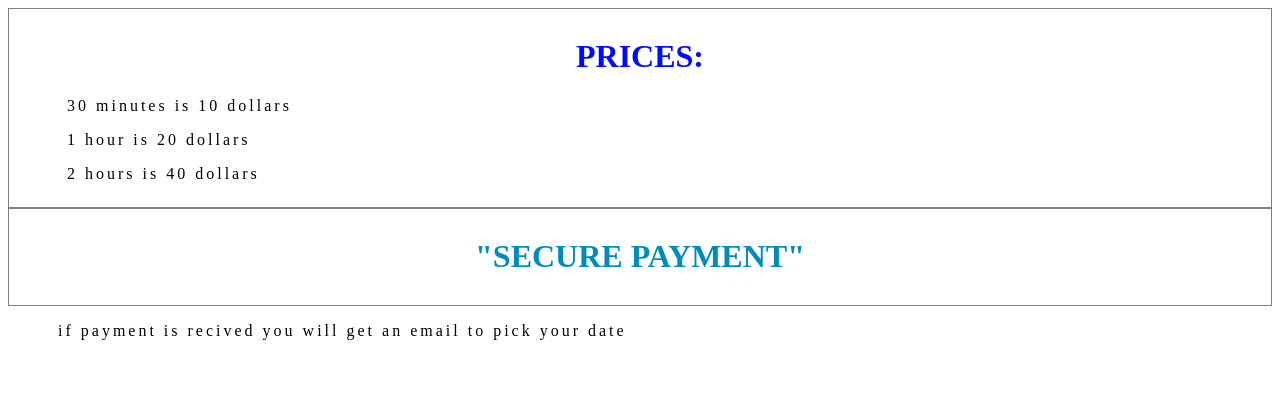
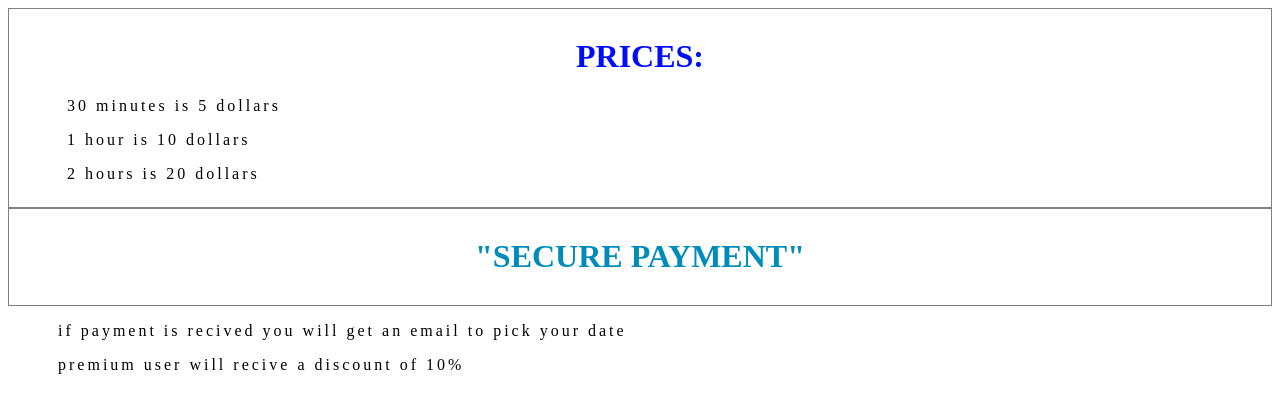
Before and after one commit to therocketcrafter/Lavaproductions, a plain HTML site: page prices.html in a window 1280 px wide. Drawn offline with Linux system fonts and the light colour scheme.

Commit message:
Update prices.html

```diff
--- a/prices.html
+++ b/prices.html
@@ -28,10 +28,10 @@ a {
 <body>
 <div>
   <h1>Prices:</h1>
-  <p>30 minutes is 10 dollars
+  <p>30 minutes is 5 dollars
   </p>
-  	 <p>1 hour is 20 dollars</p>
-     <p>2 hours is 40 dollars
+  	 <p>1 hour is 10 dollars</p>
+     <p>2 hours is 20 dollars
   </p>
 </div>
 <div>
@@ -42,5 +42,8 @@ a {
 <p>
   if payment is recived you will get an email to pick your date
   </p>
+  <p>
+    premium user will recive a discount of 10%
+    </p>
 </body>
 </html>
```
